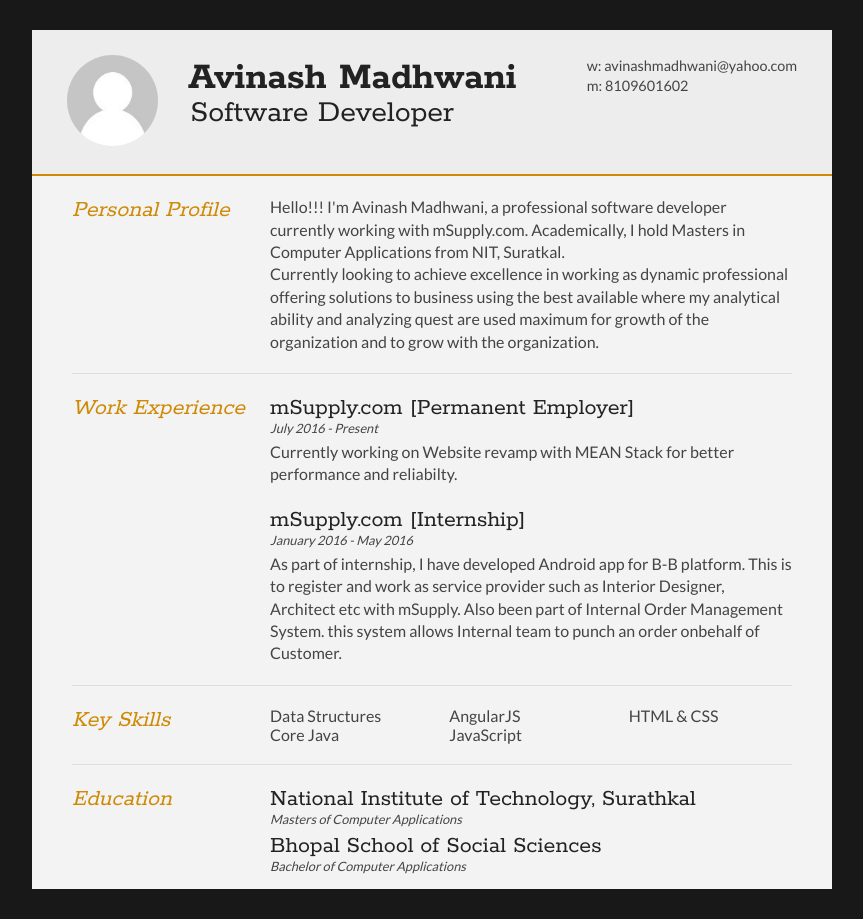
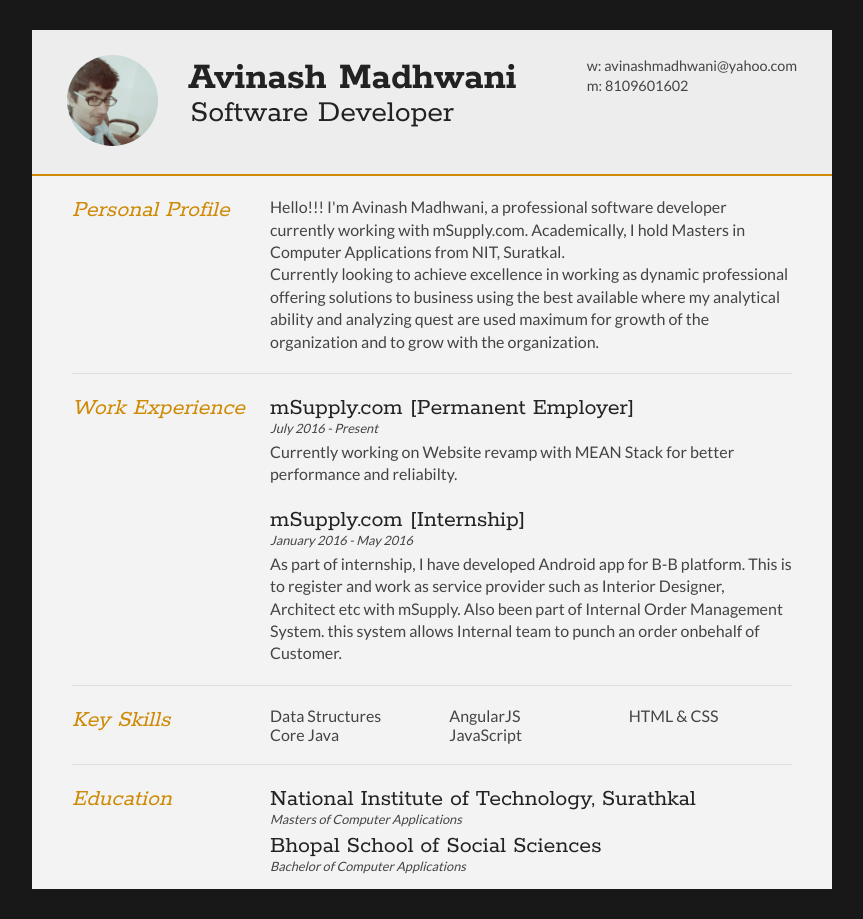
Before and after one commit to avinashmadhwani/Resume, a plain HTML site: page index.html in a window 1280 px wide. Shown: the whole page, without its empty margins (208-1071 px from the left). Drawn offline with Linux system fonts and the light colour scheme.

Commit message:
Update index.html

```diff
--- a/index.html
+++ b/index.html
@@ -18,7 +18,7 @@
 <div id="cv" class="instaFade">
 	<div class="mainDetails">
 		<div id="headshot" class="quickFade">
-			<img src="headshot.jpg" alt="Alan Smith" />
+			<img src="profile.jpg" alt="Alan Smith" />
 		</div>
 
 		<div id="name">
```
